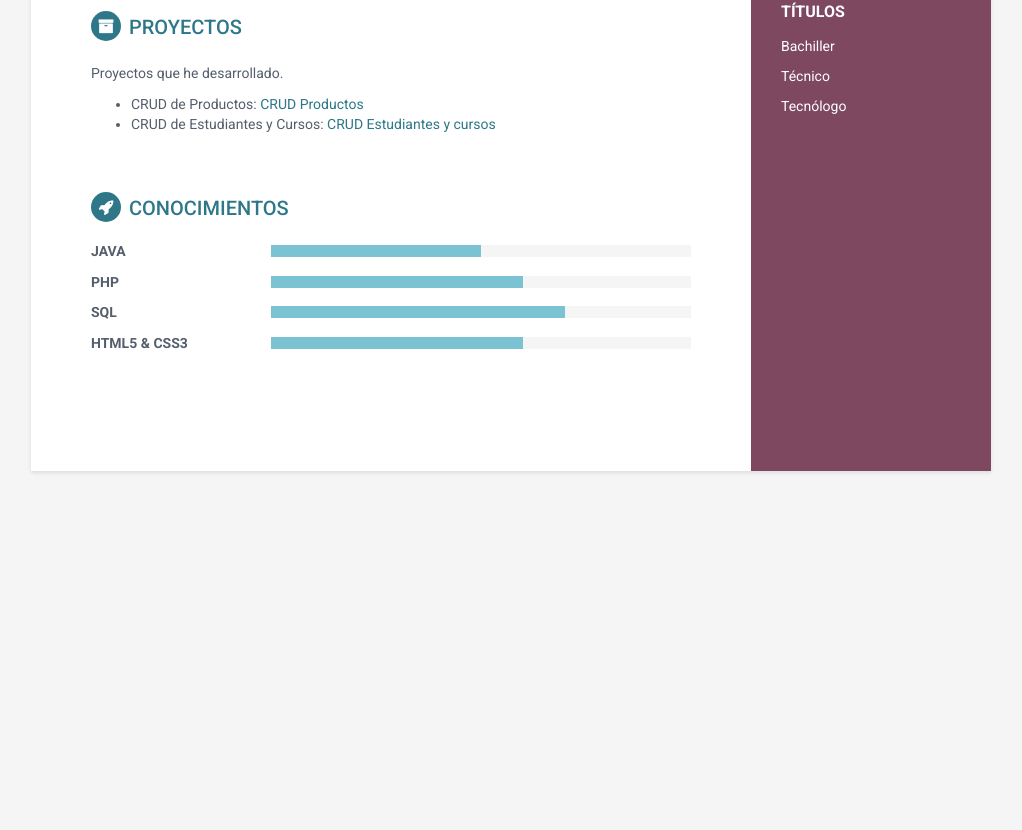
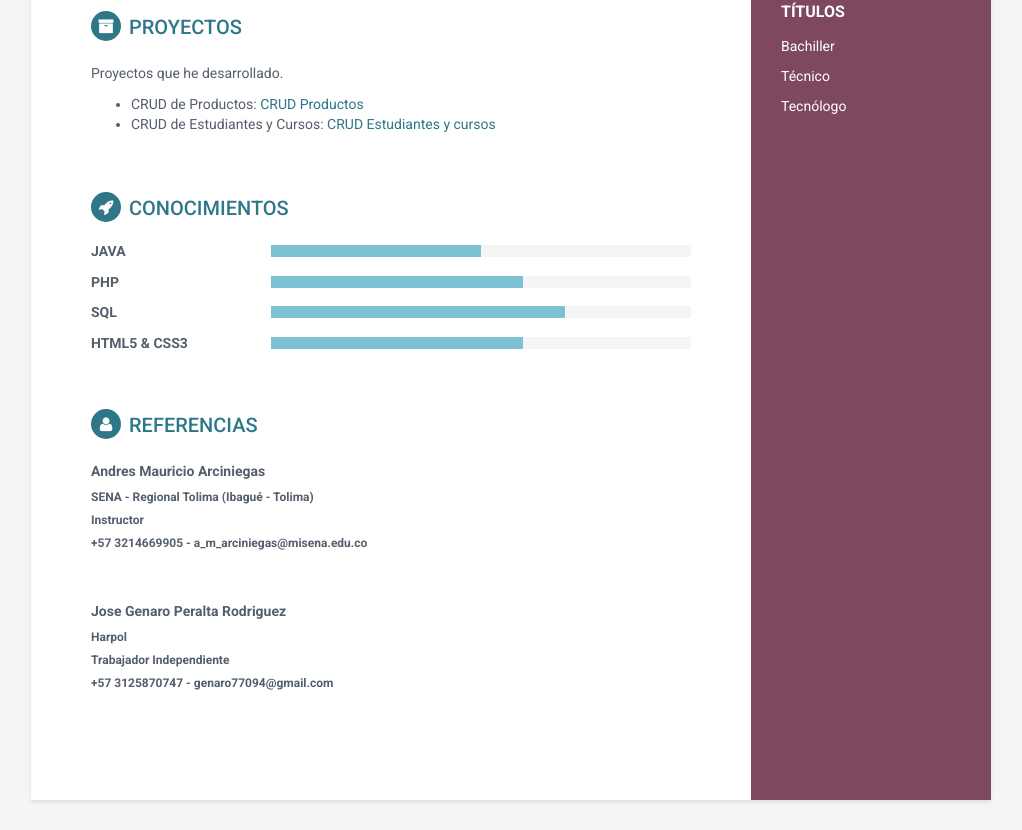
Before and after one commit to harryPeralta/harryPeralta.github.io, a plain HTML site: page index.html in a window 1280 px wide. Shown: the part 1021-1851 px from the top of the page, without its empty margins (129-1151 px from the left). Before the commit the page ends 1522 px from the top, so only its background shows below. Drawn offline with Linux system fonts and the light colour scheme.

Commit message:
Finalizado

```diff
--- a/index.html
+++ b/index.html
@@ -218,7 +218,20 @@
 
                 </div>
             </section><!--//skills-section-->
+            <h2 class="section-title"><i class="fa fa-user"></i>Referencias</h2>
+            <div class="summary">
+                <b>Andres Mauricio Arciniegas</b>
+                <h6>SENA - Regional Tolima (Ibagué - Tolima)</h6>
+                <h6>Instructor</h6>
+                <h6>+57 3214669905 - a_m_arciniegas@misena.edu.co </h6> <br><br>
 
+                <b>Jose Genaro Peralta Rodriguez</b>
+                <h6>Harpol</h6>
+                <h6>Trabajador Independiente</h6>
+                <h6>+57 3125870747 - genaro77094@gmail.com </h6> <br><br>
+
+
+            </div><!--//summary-->
         </div><!--//main-body-->
     </div>
 
```
